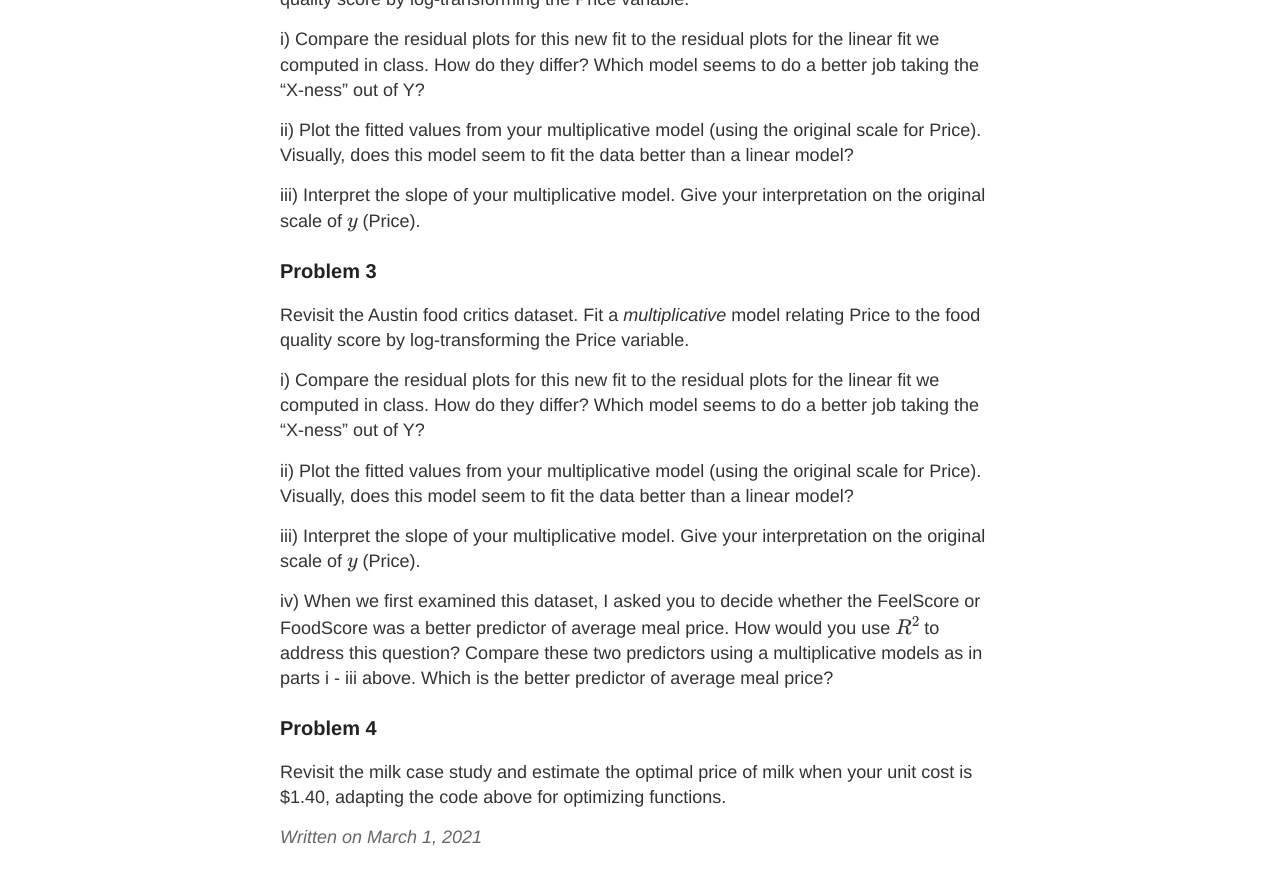
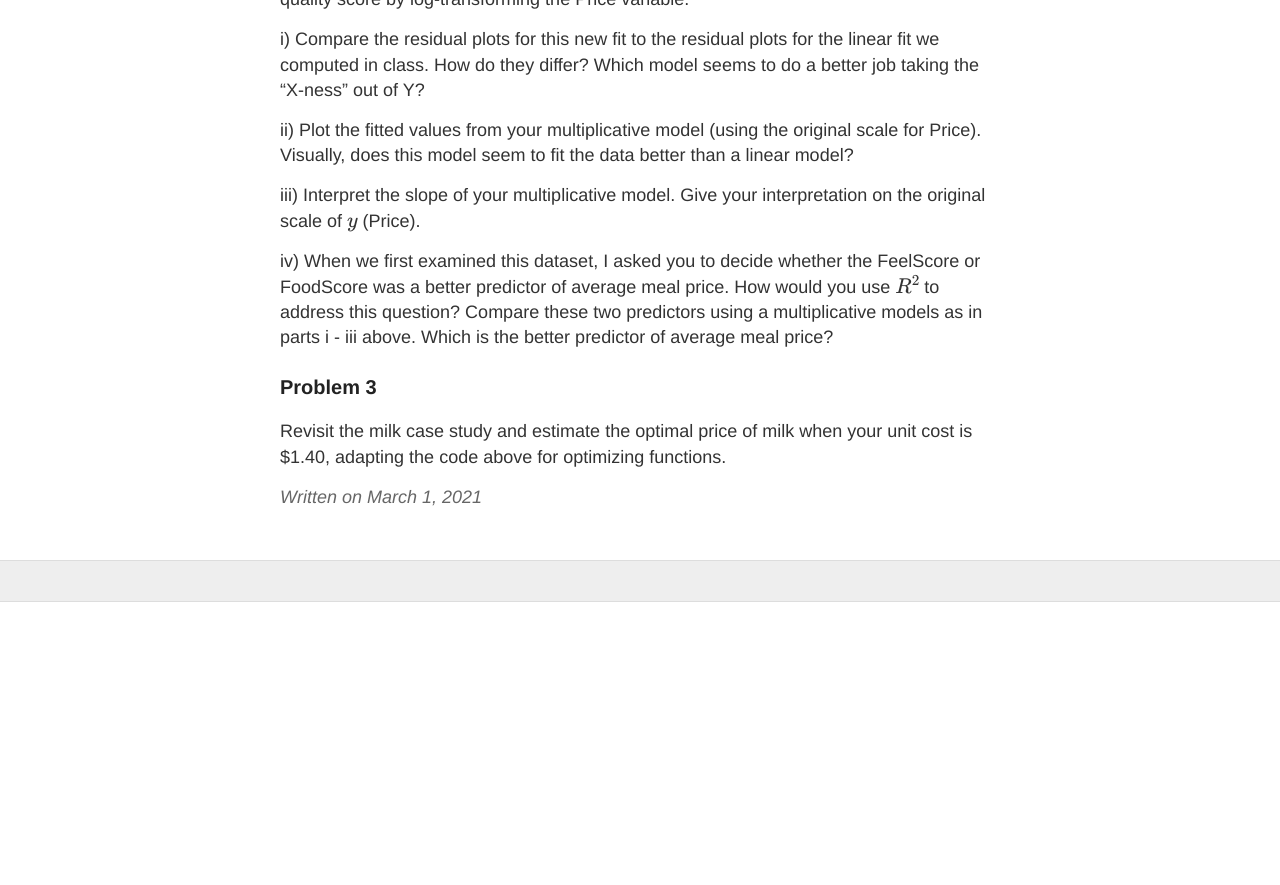
Before and after one commit to jaredsmurray/sta371h, a Jekyll site: the page built from docs/_posts/2021-03-01-Week-07.md, in a window 1280 px wide and 900 px high, scrolled down 2055 px. Shown: the top 885 px of the window. Built offline with Jekyll 4.4.1, drawn with Linux system fonts in a browser that asks for light colours; formulas are drawn with MathJax 3; after the commit the page ends 2657 px from its top, so only the background shows below that.

Commit message:
Update 2021-03-01-Week-07.md

```diff
--- a/docs/_posts/2021-03-01-Week-07.md
+++ b/docs/_posts/2021-03-01-Week-07.md
@@ -68,18 +68,8 @@ ii) Plot the fitted values from your multiplicative model (using the original sc
 
 iii) Interpret the slope of your multiplicative model. Give your interpretation on the original scale of $y$ (Price).
 
+iv) When we first examined this dataset, I asked you to decide whether the FeelScore or FoodScore was a better predictor of average meal price. How would you use $R^2$ to address this question? Compare these two predictors using a multiplicative models as in parts i - iii above. Which is the better predictor of average meal price?
+
 ### Problem 3
 
-Revisit the Austin food critics dataset. Fit a *multiplicative* model relating Price to the food quality score by log-transforming the Price variable.
-
-i) Compare the residual plots for this new fit to the residual plots for the linear fit we computed in class. How do they differ? Which model seems to do a better job taking the "X-ness" out of Y?
-
-ii) Plot the fitted values from your multiplicative model (using the original scale for Price). Visually, does this model seem to fit the data better than a linear model?
-
-iii) Interpret the slope of your multiplicative model. Give your interpretation on the original scale of $y$ (Price).
-
-iv) When we first examined this dataset, I asked you to decide whether the FeelScore or FoodScore was a better predictor of average meal price. How would you use $R^2$ to address this question? Compare these two predictors using a multiplicative models as in parts i - iii above. Which is the better predictor of average meal price?
-
-### Problem 4
-
 Revisit the milk case study and estimate the optimal price of milk when your unit cost is $1.40, adapting the code above for optimizing functions.
```
